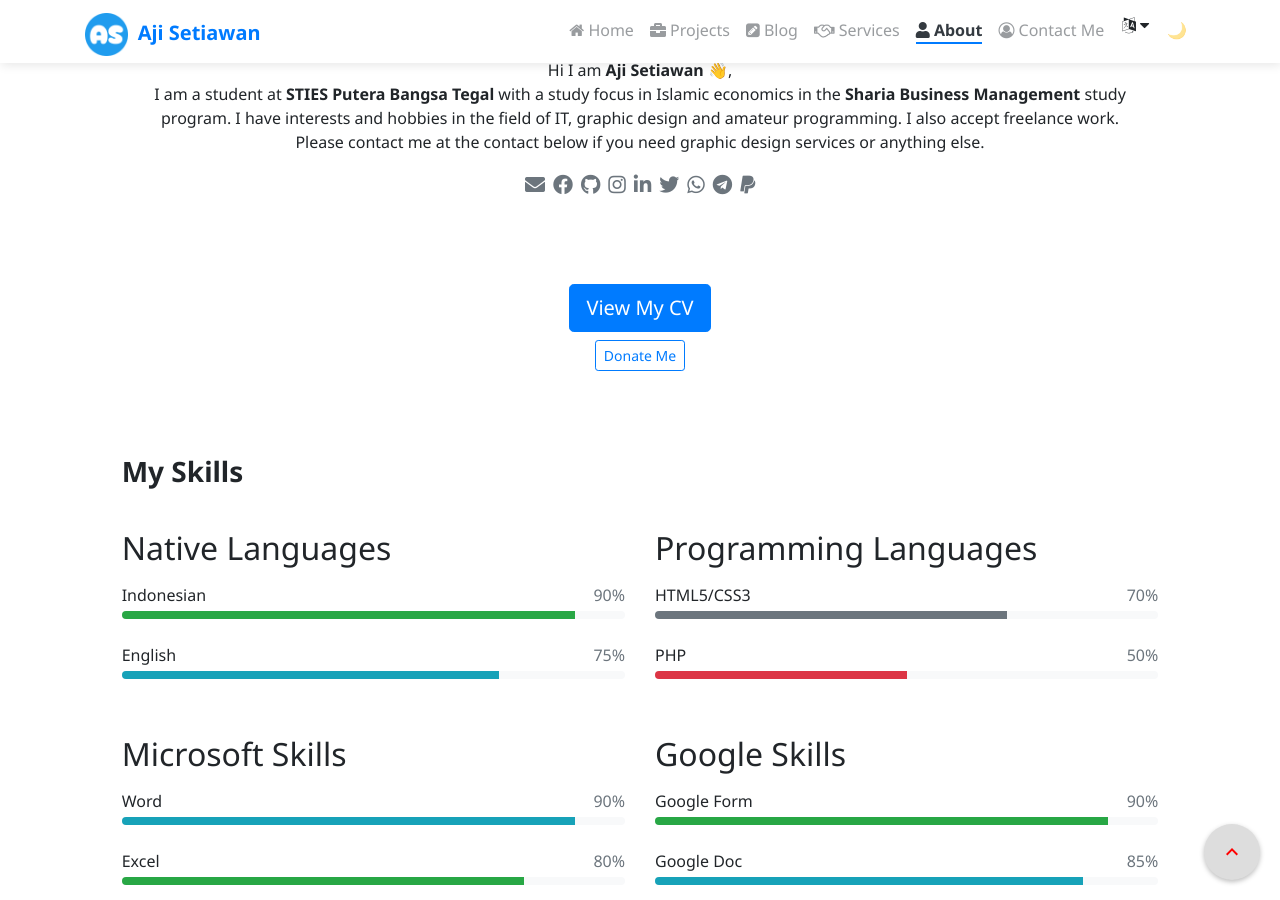
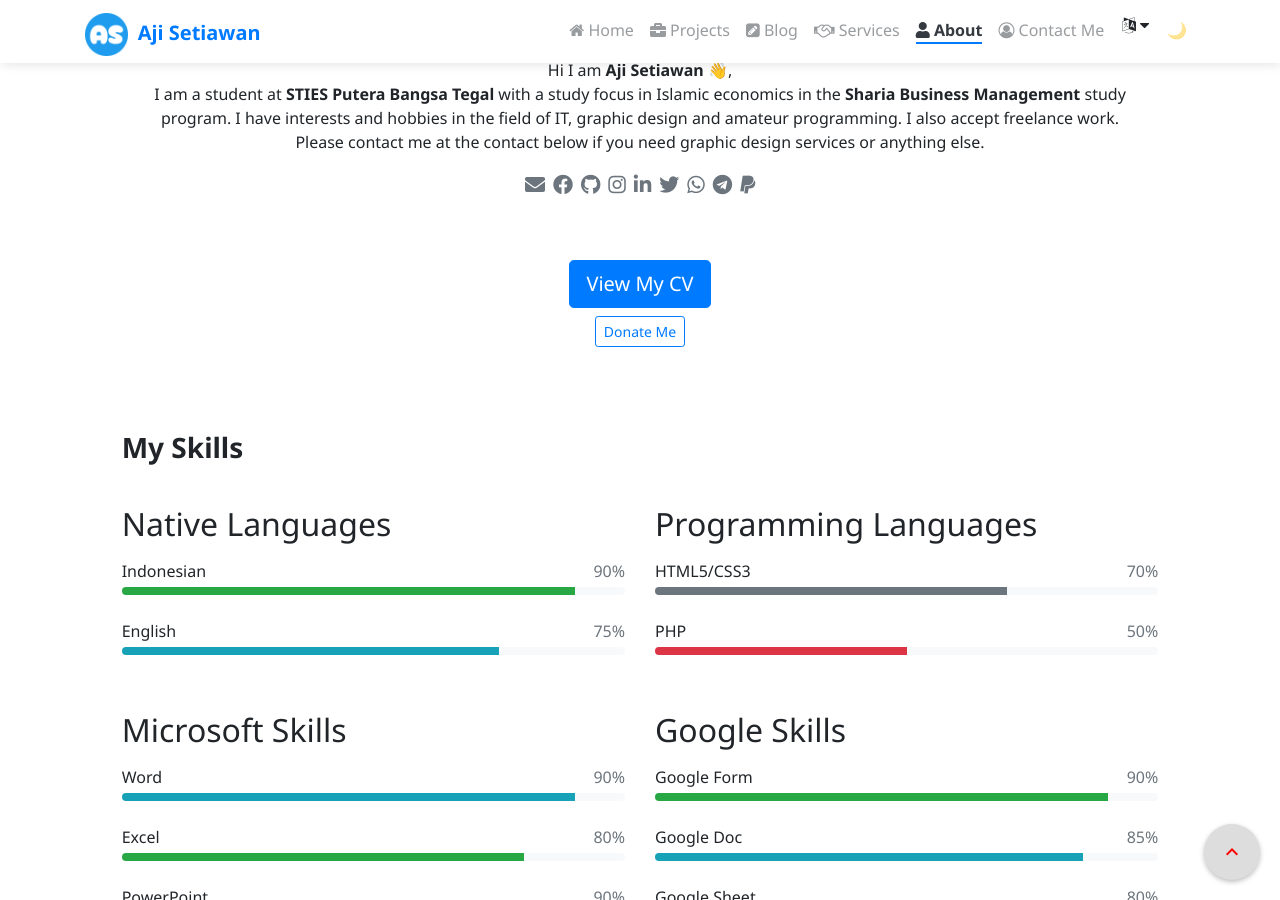
Before and after one commit to ajisetiawan716/ajisetiawan716.github.io, a Jekyll site: the page built from pages/about.md, in a window 1280 px wide and 900 px high, scrolled down 691 px. Built offline with Jekyll 4.4.1, drawn with Linux system fonts in a browser that asks for light colours; nearby versions of some CDN libraries; emoji names are drawn with the system emoji font; comment, search, counter and statistics services are not loaded; a style sheet for code colours, icons or effects is not loaded; grey boxes are pictures that could not be loaded.

Commit message:
Update about.md

```diff
--- a/pages/about.md
+++ b/pages/about.md
@@ -17,8 +17,8 @@
 
 <p class="text-center"> {% include social.html %} </p>
 <br>
+<p class="text-center">{% include elements/button.html link="/resumes" text="View My CV" style="primary" size="lg" %}
 <br>
-<p class="text-center">{% include elements/button.html link="/resumes" text="View My CV" style="primary" size="lg" %} <br>
 {% include elements/button.html link="/pay/donate" text="Donate Me" size="sm" %} </p>
 <br>
 <br>
```
